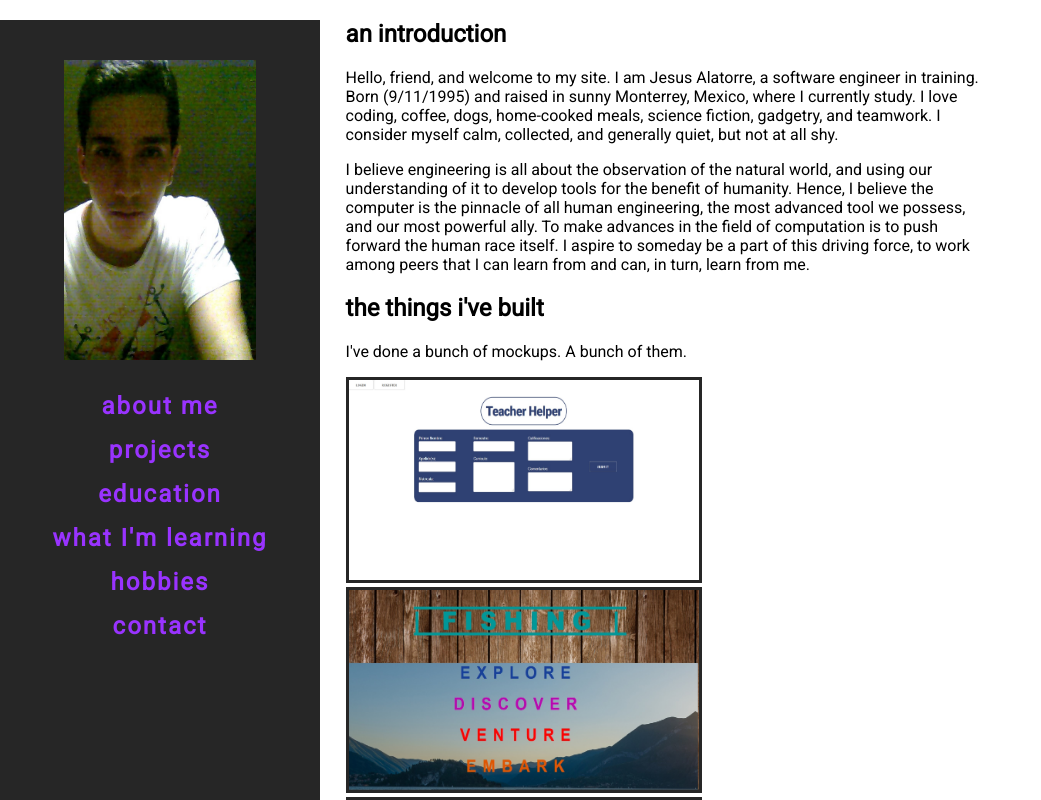
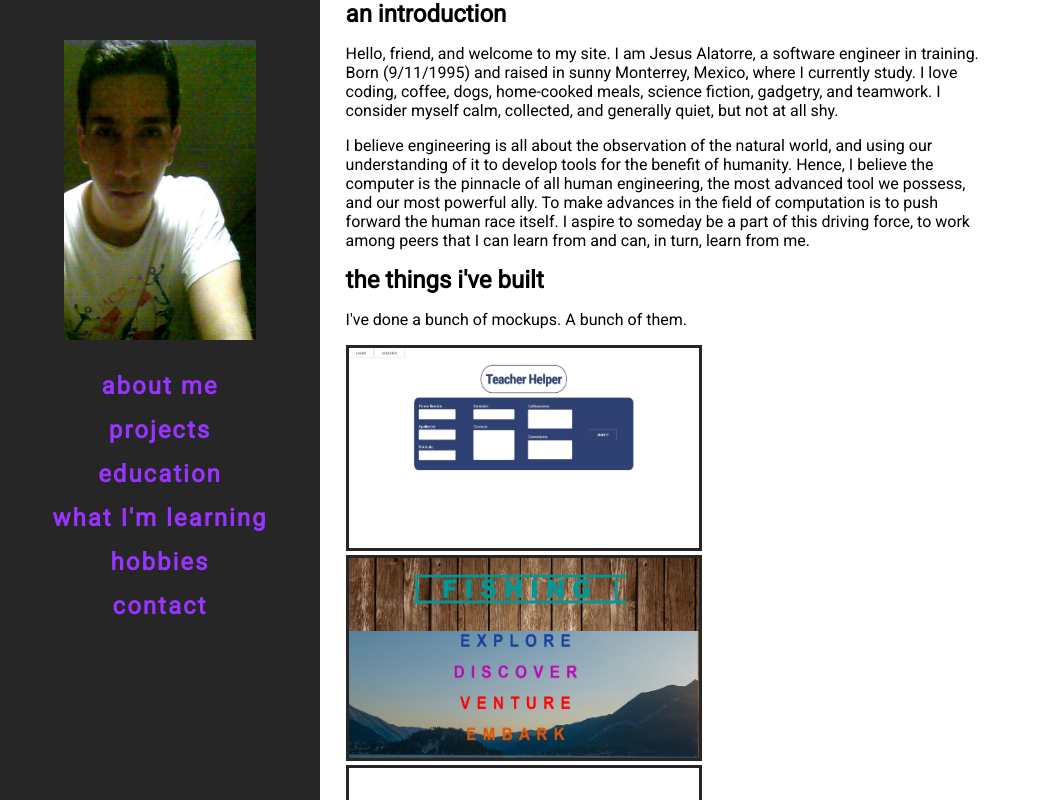
Before and after one commit to jesusalatorre/About, a plain HTML site: page index.html in a window 1280 px wide. Shown: the top 800 px of the page, without its empty margins (0-1041 px from the left). Drawn offline with Linux system fonts and the light colour scheme.

Commit message:
fixes a couple of issues

```diff
--- a/css/style.css
+++ b/css/style.css
@@ -1,18 +1,22 @@
 body{
-	margin: 0;
-	padding: 0;
+	margin: 0px;
+	padding: 0px;
 	font-family: 'Roboto', sans-serif;
 }
-#nav {
+ul{
 	list-style-type: none;
     margin: 0;
     padding: 0;
-    width: 25%;
+    letter-spacing: 2px;
+    overflow: auto;
+}
+
+.nav_container{
+	height: 100%;
+	width: 25%;
     background-color: #262626;
-    height: 100%;
     position: fixed;
-    overflow: auto;
-    letter-spacing: 2px;
+
 }
 li a {
     display: block;
@@ -36,6 +40,8 @@ li a:hover {
 }
 h2{
 	font-weight: bolder;
+	padding: 0;
+	margin: 0;
 }
 #profile{
 	height: 300px;
--- a/index.html
+++ b/index.html
@@ -15,9 +15,9 @@
 
 			<body>
 
-					<div>
+					<div class=nav_container>
 
-						 <ul id="nav">
+						 <ul>
 
 						 	<li><img src="assets/profile2.JPG" id="profile"></li>
 
@@ -63,7 +63,7 @@
 
 						<p class="description"> I also had the opportunity to work on a little browser game for a school project. The concept was simple: an infinite scroller, platform-type game. And it was duck-themed too. We built it with phaser.js, and it was a fun experience all around. This would be my first-ever application of any knowledge of javascript. My particular role in this work was handling the different screens' (like 'Game Over', and 'Start'), getting all the resources to pop in seamlessly, and making sure they would leave when needed.</p>
 
-						<img src="assets/work5.jpg" class="showcase">
+						<img src="assets/work5.jpg" class="showcase"> <br><br>
 
 
 
@@ -74,7 +74,7 @@
 
 						<p>I was taught in American schools for as long as I can remember, so fluent communication in English is second nature to me. I've also always been proficient in the fields of physics and mathematics. One of my favorite subjects ever was Computer Organization, which mixed math and physics to explore the inner workings of the computer. I also got to play with a lot of hardware.</p>
 
-						<img src="assets/work.jpg" class="works">  <img src="assets/work7.jpeg" class="works">
+						<img src="assets/work.jpg" class="works">  <img src="assets/work7.jpeg" class="works"> <br><br>
 
 
 					<h2 id="learning">some learning on the side</h2>
@@ -95,7 +95,7 @@
 
 						<p class="description">I play Dungeons and Dragons whenever I can, and I'm currently the Dungeon Master for a group of 8. I find it to be a very fulfilling experience because of my passion for stories. I love stories - hearing them, telling them, making them. The game lets me tap into this collective storytelling, a group narrative where ideas come to life and become something to explore and build upon. This dynamic allows the group to really let loose, to imagine and chase the possibilities. Being the Dungeon Master means I get to guide the story and become an administrator for all the players, making sure they're moving forward in the plot while adapting it to their own ideas and fantasies. It also means I get to draw a bit, a hobby I come back to every now and then.</p>
 
-						<img src="assets/drawing2.jpg" class="drawings"> <img src="assets/drawing.jpg" class="drawings"> <img src="assets/drawing1.jpeg" class="drawings"> <img src="assets/drawing3.jpg" class="drawings">
+						<img src="assets/drawing2.jpg" class="drawings"> <img src="assets/drawing.jpg" class="drawings"> <img src="assets/drawing1.jpeg" class="drawings"> <img src="assets/drawing3.jpg" class="drawings"> <br><br>
 
 					<h2 id="contact">message me</h2>
 
```
